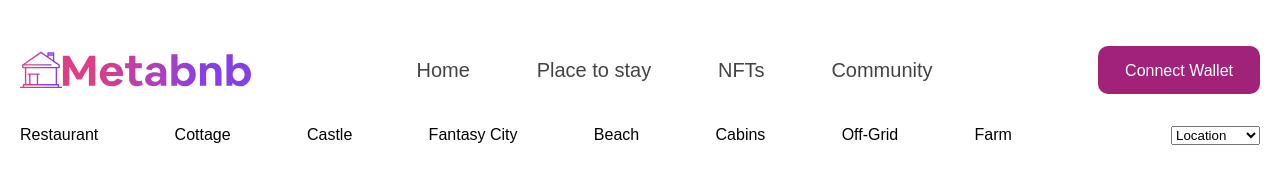
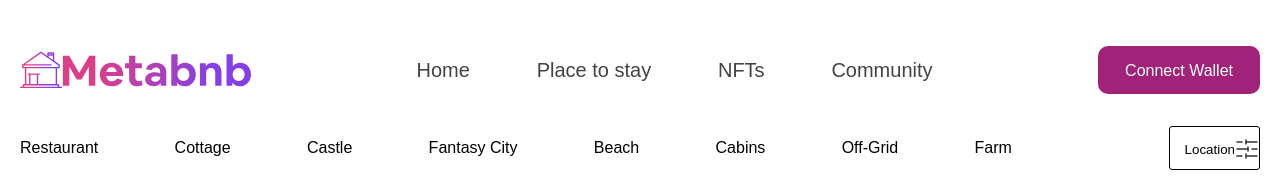
Before and after one commit to MadeByIbukunoluwa/Metabnb, a React (Vite) app: page /placetostay in a window 1280 px wide. Shown: the top 193 px of the page. Built offline with nearby package versions, Linux system fonts and the light colour scheme; a web font is replaced by a local one.

Commit message:
fix : modified place to stay page

```diff
--- a/src/pages/App/App.jsx
+++ b/src/pages/App/App.jsx
@@ -7,7 +7,7 @@ import Section2 from '../../components/Section2/section2'
 import Footer from '../../components/Footer/footer'
 import Modal from '../../components/Modal/modal'
 import Sidebar from '../../components/SideBar/sidebar'
-
+import { Outlet } from 'react-router-dom'
 
 export const AppContext = createContext(()=> {})
 
--- a/src/pages/PlaceToStay/FilterPanel.jsx
+++ b/src/pages/PlaceToStay/FilterPanel.jsx
@@ -3,7 +3,6 @@
 import { options } from "../../data/data";
 
 import classes from './filterpanel.module.css'
-
 
 
 import React from 'react'
@@ -16,21 +15,31 @@ function FilterPanel() {
           return <li>{label}</li>;
         })}
       </ul>
-      <select className={classes.filter_button}>
-        <option value="Location" selected disabled hidden>
-         Location
-        </option>
-        {options.map(({ value }) => {
-          return (
-            <>
-              <option>{value} </option>
-            </>
-          );
-        })}
+       <button className={classes.filter_button}>
+        <p>Location</p>
         <img src="/public/assets/icons/setting-5.svg" alt="Filter Location" />
-      </select>
+       </button>
+
     </div>
   );
 }
 
 export default FilterPanel
+
+
+
+
+
+
+//  <option value="Location" selected disabled hidden>
+//          Location
+//         </option>
+//         {options.map(({ value }) => {
+//           return (
+//             <>
+//               <option>{value} </option>
+//             </>
+//           );
+//         })}
+//         <img src="/public/assets/icons/setting-5.svg" alt="Filter Location" />
+//       </select>
--- a/src/pages/PlaceToStay/filterpanel.module.css
+++ b/src/pages/PlaceToStay/filterpanel.module.css
@@ -10,6 +10,7 @@ margin-top:2em;
 .filter_options {
 display: flex;
 justify-content: space-between;
+align-items: center;
 width:80%;
 flex-wrap: wrap;
 gap:2em;
@@ -18,7 +19,25 @@ gap:2em;
 
 
 .filter_button {
-display: flex;
-align-items: center;
-align-content: center;
+        outline: none;
+        border: 1px solid black;
+        background: #fff;
+        border-radius: 3px;
+        /* text-align: center; */
+        cursor: pointer;
+       display: flex;
+       align-items: center;
+       max-height: fit-content;
+       justify-content: center;
+        font-weight: 400;
+        /* font-size: 16px; */
+        /* line-height: 20px; */
+        outline: none;
+        padding-left: 15px;
+        padding-top: 10px;
+        padding-bottom: 8px;
+        text-align: center;
+        user-select: none;
+        -webkit-user-select: none;
+        touch-action: manipulation;
 }
```
